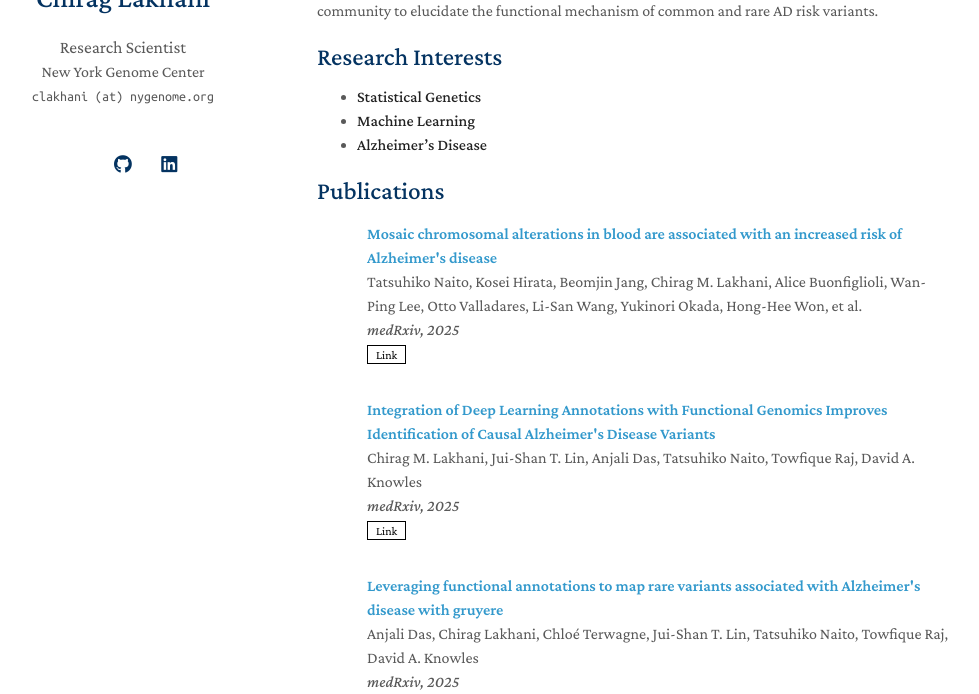
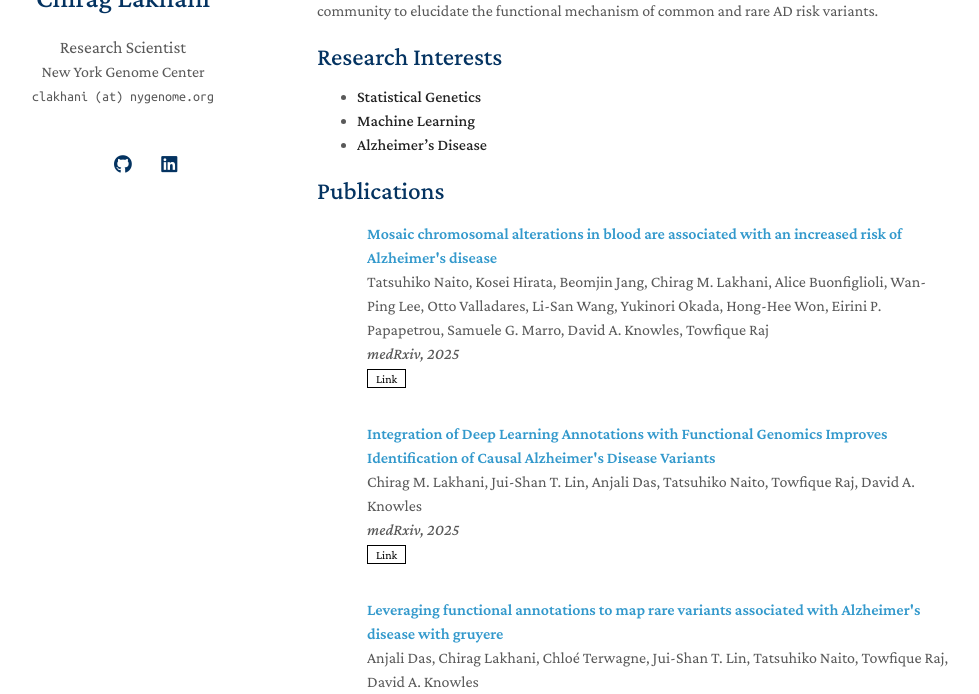
Before and after one commit to cmlakhan/cmlakhan.github.io, a Jekyll site: the page built from index.md, in a window 1280 px wide and 900 px high, cut to the strip 206-900 px from the top of the window. Shown: the whole strip, without its empty margins (153-1132 px from the left). Built offline with Jekyll 4.4.1, drawn with Linux system fonts in a browser that asks for light colours; a style sheet for code colours, icons or effects is not loaded; our own code applies the rules of GitHub Pages for plain Markdown files.

Commit message:
initial commit

```diff
--- a/_data/publications.yml
+++ b/_data/publications.yml
@@ -1,7 +1,7 @@
 main:
 
   - title: "Mosaic chromosomal alterations in blood are associated with an increased risk of Alzheimer's disease"
-    authors: "Tatsuhiko Naito, Kosei Hirata, Beomjin Jang, Chirag M. Lakhani, Alice Buonfiglioli, Wan-Ping Lee, Otto Valladares, Li-San Wang, Yukinori Okada, Hong-Hee Won, et al."
+    authors: "Tatsuhiko Naito, Kosei Hirata, Beomjin Jang, Chirag M. Lakhani, Alice Buonfiglioli, Wan-Ping Lee, Otto Valladares, Li-San Wang, Yukinori Okada, Hong-Hee Won, Eirini P. Papapetrou, Samuele G. Marro, David A. Knowles, Towfique Raj"
     conference: "medRxiv, 2025"
     link: https://www.medrxiv.org/content/10.1101/2025.05.29.25328544v1
 
```
